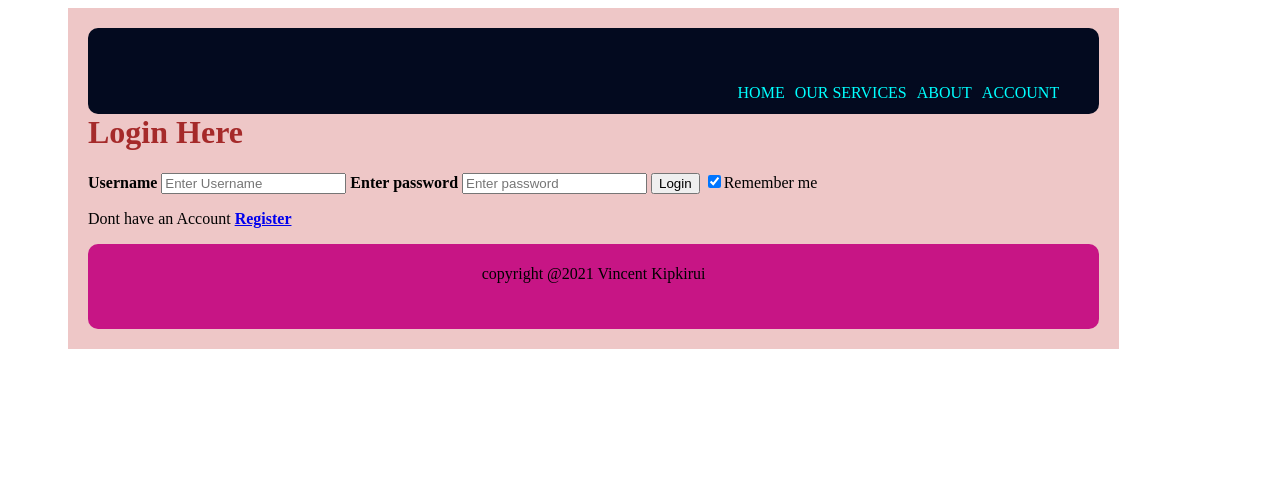
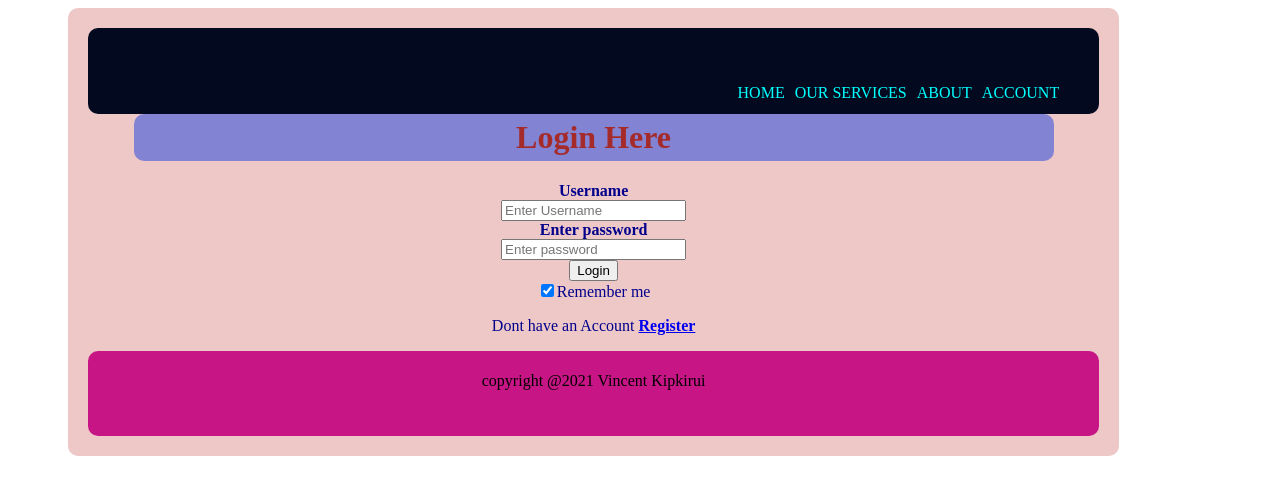
Before and after one commit to jepkess/my-website2, a plain HTML site: page Account/login.html in a window 1280 px wide. Drawn offline with Linux system fonts and the light colour scheme.

Commit message:
styling the login.html

```diff
--- a/index.css
+++ b/index.css
@@ -20,7 +20,7 @@ ul>li>a{
     text-decoration: rgb(106, 151, 61);
     width: 80%;
     margin-left: 60px;
-    /* margin-right: 20px; */
+    border-radius: 10px;
 }
 .welcome{
     display: flex;
@@ -100,3 +100,21 @@ h3{
     border-radius: 10px;
 
 }
+.form{
+    display: flex;
+    flex-direction: column;
+    width: 100%;
+    align-items: center;
+    background-color: rgb(207, 25, 25)
+    margin: left 50px; ;
+    color: darkblue
+}
+.form>h1{
+    background-color: rgb(131, 131, 211);
+    padding: 5px;
+    width: 90%;
+    text-align: center;
+    border-radius: 10px;
+
+
+}
```
